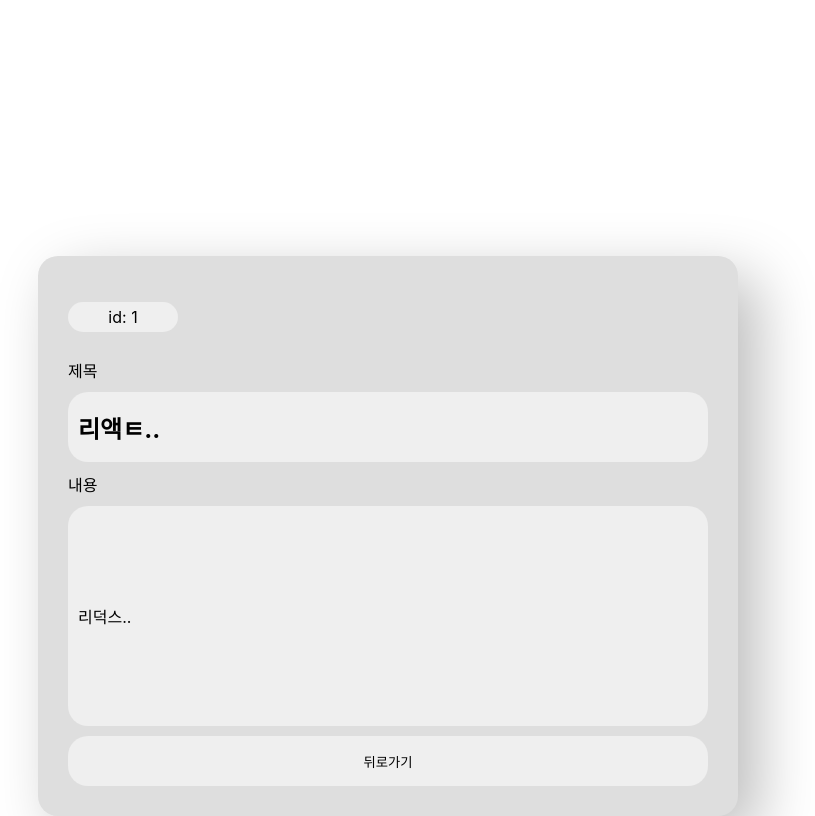
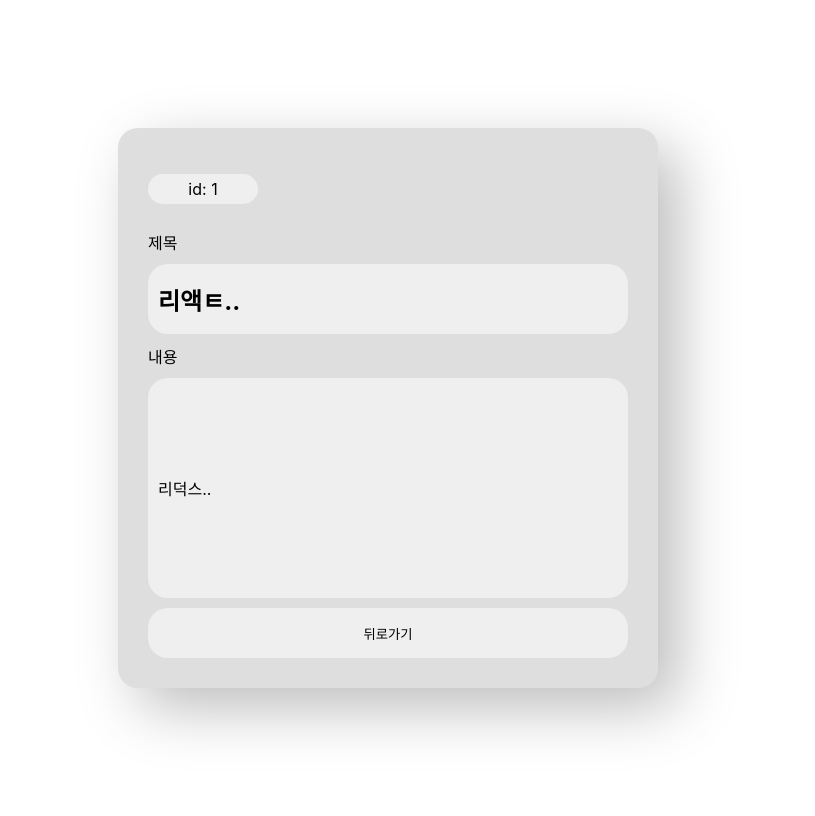
Before and after one commit to seunghoonKang/4w-assignment, a React (Create React App) app: page /detail/1 in a window 1280 px wide. Shown: the whole page, without its empty margins (252-1067 px from the left). Built offline with nearby package versions, Linux system fonts and the light colour scheme.

Commit message:
상세페이지 마진

```diff
--- a/src/components/Detail.jsx
+++ b/src/components/Detail.jsx
@@ -27,11 +27,11 @@ export default function Detail() {
 }
 
 const DetailDiv = styled.div`
-  width: 40rem;
+  width: 30rem;
   /* height: 30rem; */
   margin: auto;
   background: white;
-  margin-top: 20%;
+  margin-top: 10%;
   display: flex;
   flex-direction: column;
   justify-content: space-evenly;
```
